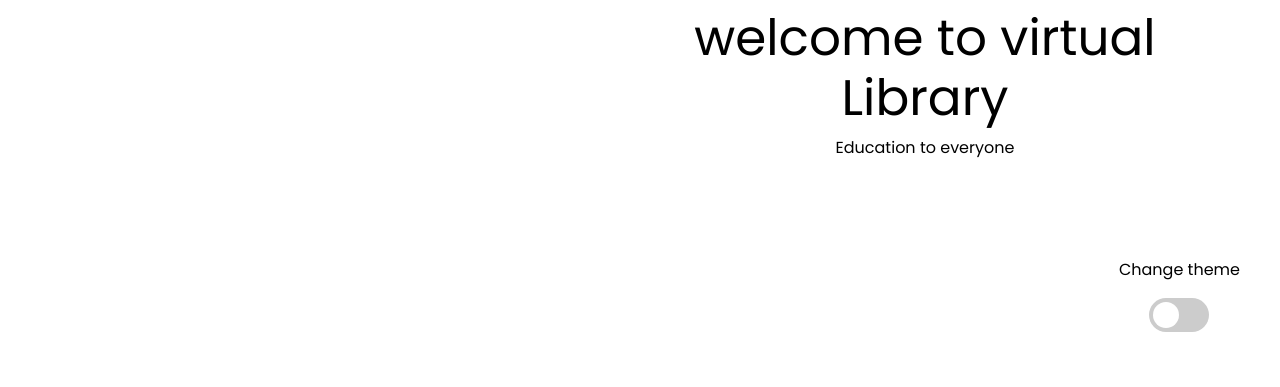
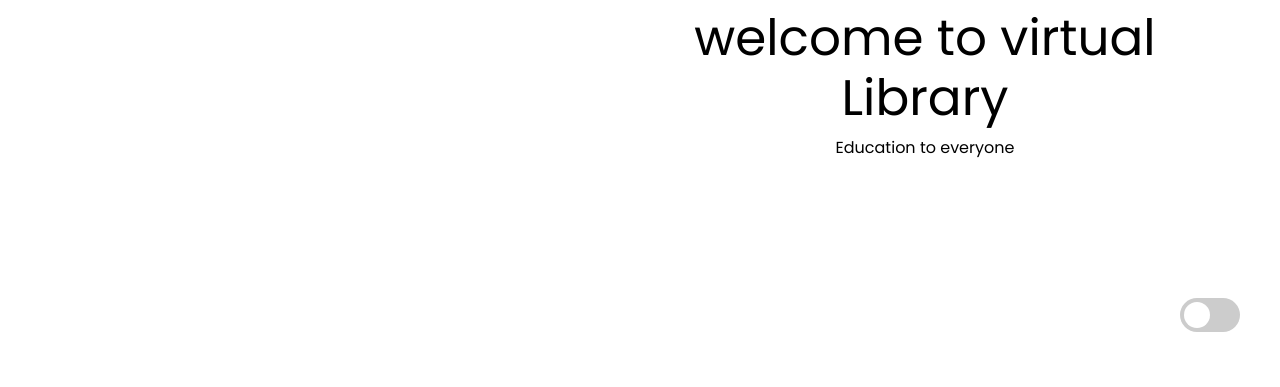
Before and after one commit to ALOKARYAN51/E-Library-frontend, a plain HTML site: page index.html in a window 1280 px wide. Shown: the part 413-800 px from the top of the page. Drawn offline with nearby package versions, Linux system fonts and the light colour scheme.

Commit message:
Update index.html

```diff
--- a/index.html
+++ b/index.html
@@ -249,7 +249,6 @@
   <!-- Footer -->
 
   <div class="switch-theme">
-    <p>Change theme</p>
     <label class="switch">
       <input id="checkbox" type="checkbox" onchange="changeTheme(event)"/><span class="slider"></span>
     </label>
```
